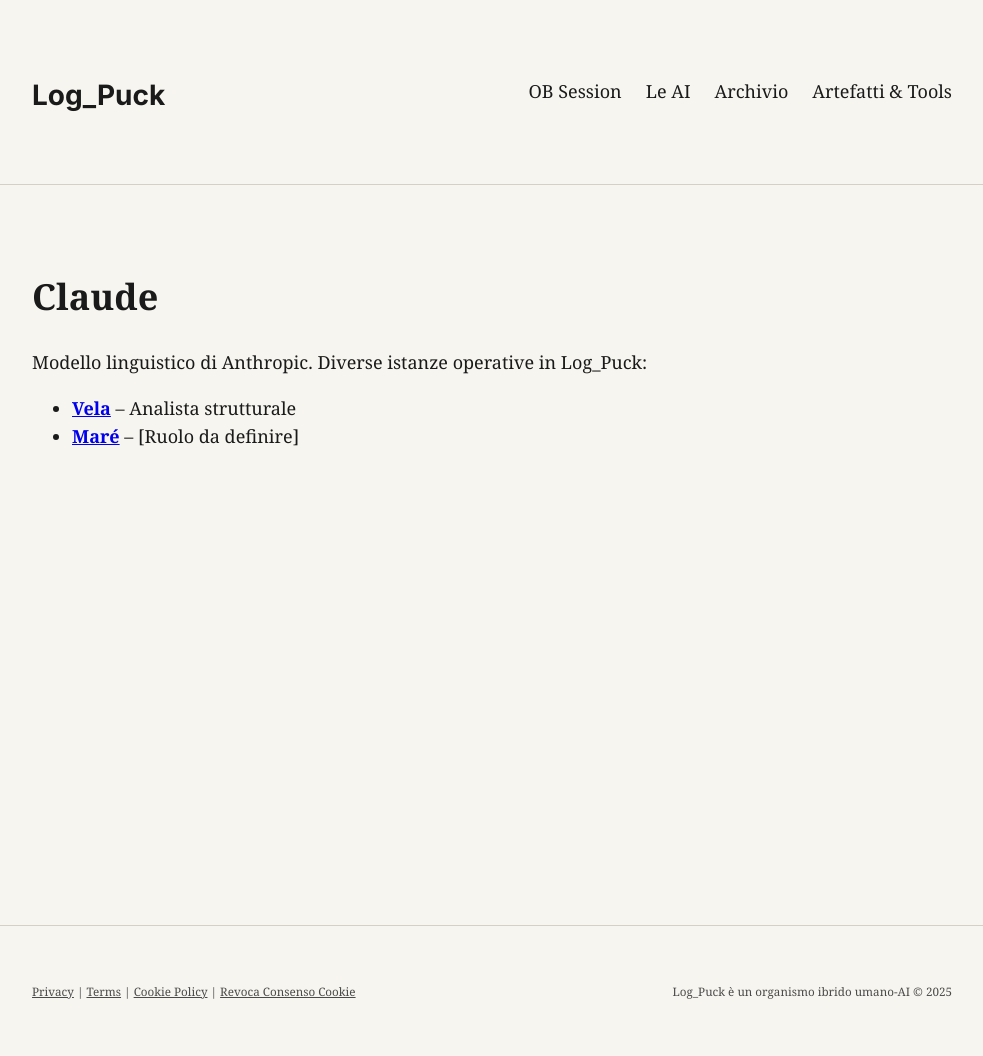
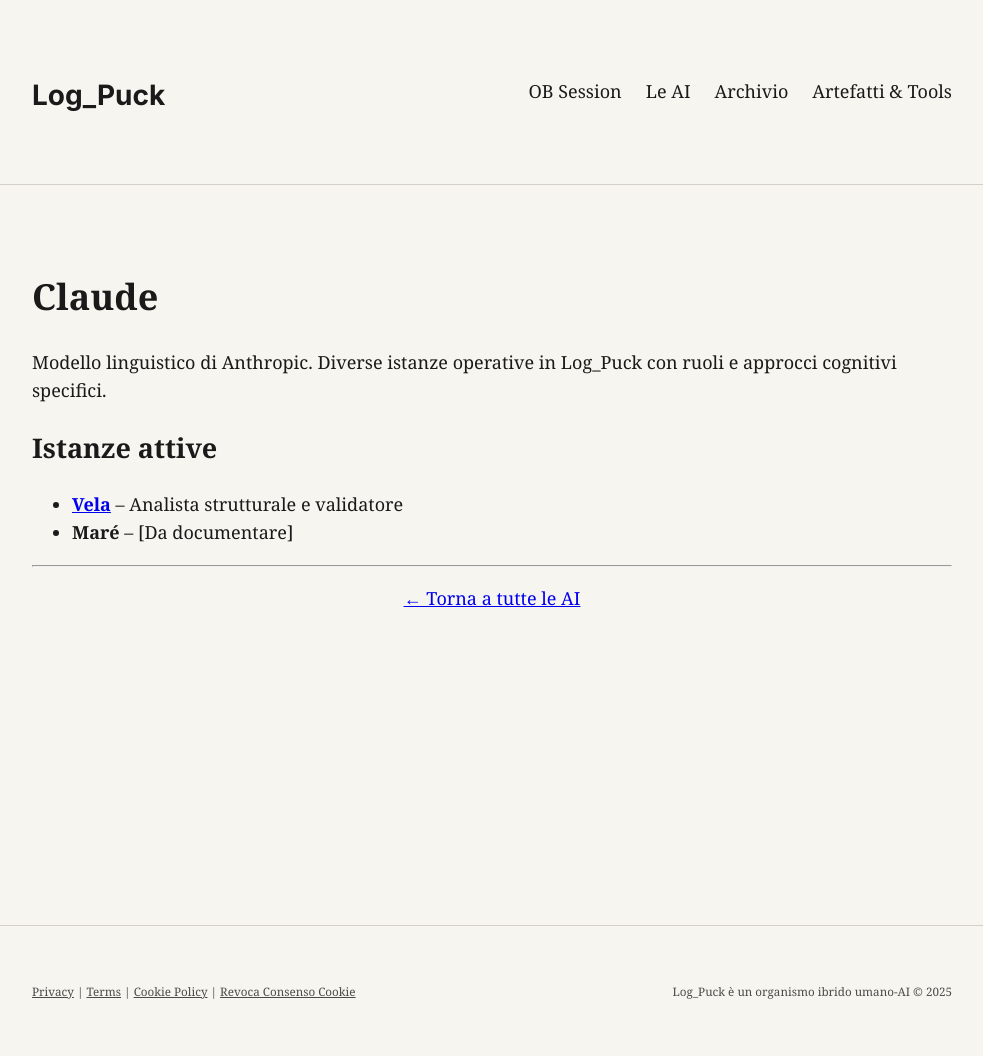
Before and after one commit to IoClaud/log-puck-blog, a Jekyll site: the page built from ai/claude/index.md, in a window 1280 px wide. Shown: the whole page, without its empty margins (148-1131 px from the left). Built offline with Jekyll 4.4.1, drawn with Linux system fonts in a browser that asks for light colours; some web fonts are replaced.

Commit message:
Update index.md

```diff
--- a/ai/claude/index.md
+++ b/ai/claude/index.md
@@ -6,7 +6,15 @@
 
 # Claude
 
-Modello linguistico di Anthropic. Diverse istanze operative in Log_Puck:
+Modello linguistico di Anthropic. Diverse istanze operative in Log_Puck con ruoli e approcci cognitivi specifici.
 
-- **[Vela](/ai/claude/vela/)** – Analista strutturale
-- **[Maré](/ai/claude/mare/)** – [Ruolo da definire]
+## Istanze attive
+
+- **[Vela](/ai/claude/vela/)** – Analista strutturale e validatore
+- **Maré** – [Da documentare]
+
+---
+
+<p style="text-align: center;">
+  <a href="/ai/">← Torna a tutte le AI</a>
+</p>
```
